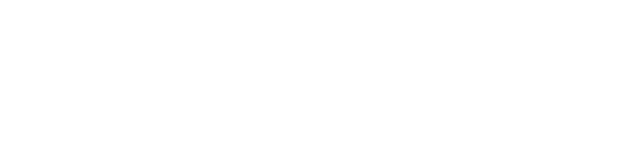
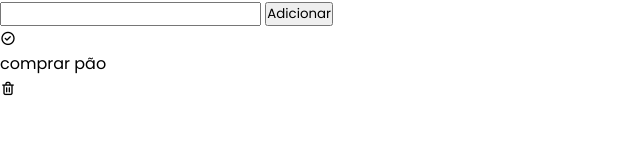
Before and after one commit to Danielmtdc16/my_to-do_list, a plain HTML site: page index.html in a window 1280 px wide. Shown: the whole page, without its empty margins (0-640 px from the left). Drawn offline with nearby package versions, Linux system fonts and the light colour scheme.

Commit message:
index concluído.

```diff
--- a/index.html
+++ b/index.html
@@ -4,10 +4,25 @@
     <meta charset="UTF-8">
     <meta name="viewport" content="width=device-width, initial-scale=1.0">
     <link rel="stylesheet" href="assets/style/style.css">
+    <link rel="stylesheet" href="https://unicons.iconscout.com/release/v4.0.8/css/line.css">
     <title>My To-do List</title>
 </head>
 <body>
 
+    <div class="container">
+
+        <div class="task">
+            <input type="text" class="input-task">
+            <button class="button-task">Adicionar</button>
+        </div>
+
+        <ul class="to-do-list">
+            <i class="uil uil-check-circle"></i>
+            <li class="task">comprar pão</li>
+            <i class="uil uil-trash-alt"></i>
+        </ul>
+
+    </div>
 
     <script src="assets/script/script.js"></script>
 </body>
```
